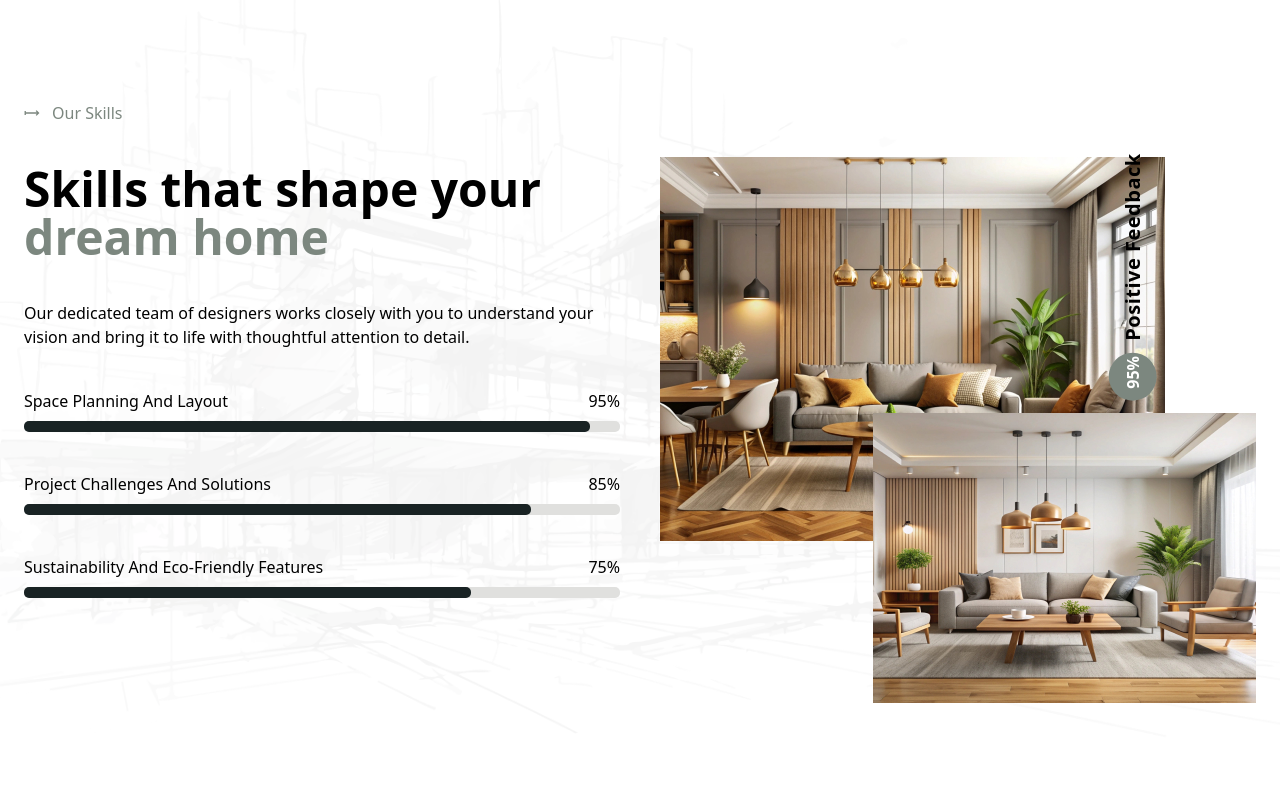
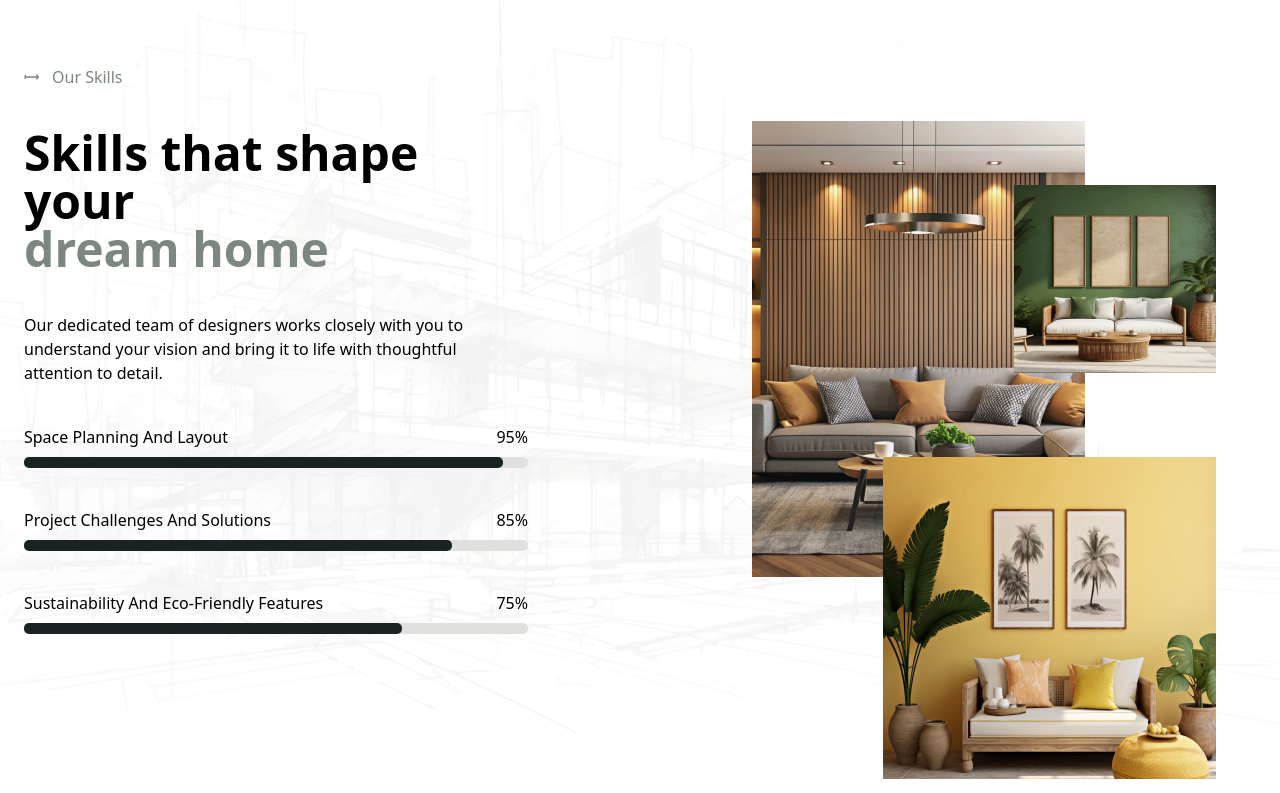
Before and after one commit to Coader-Sasmi/elite_work, a Next.js app: page / in a window 1280 px wide. Shown: the part 5520-6313 px from the top of the page. Built offline with nearby package versions, Linux system fonts and the light colour scheme.

Commit message:
SKills section ongoing

```diff
--- a/src/components/Skills.tsx
+++ b/src/components/Skills.tsx
@@ -22,7 +22,7 @@ export default function Skills() {
   ];
   return (
     <aside
-      className="main-container py-10 flex lg:flex-row items-center flex-col gap-10 lg:h-screen bg-cover bg-center bg-no-repeat"
+      className="main-container py-10 flex lg:flex-row items-center flex-col lg:gap-56 gap-10 lg:h-screen bg-cover bg-center bg-no-repeat"
       style={{ backgroundImage: `url(./skill_bg.png)` }}
     >
       <section className="w-full flex flex-col gap-10 pt-16 md:pt-0">
@@ -55,39 +55,16 @@ export default function Skills() {
           ))}
         </div>
       </section>
-      <section className="relative w-full">
-        <div className="flex ">
-          <img src="./about_img_1.jpg" alt="image" className="" />
-          <div className="absolute hidden md:flex items-center gap-3 -rotate-90 right-0 top-1/4 ">
-            <motion.div
-              whileHover="hover"
-              className="relative rounded-full overflow-hidden p-6 bg-quaternary "
-            >
-              <motion.div
-                className="absolute inset-0 bg-secondary "
-                initial={{ width: "0%" }}
-                variants={{
-                  hover: {
-                    width: "100%",
-                    transition: { duration: 0.4, ease: "easeInOut" },
-                  },
-                }}
-              >
-                <p className="relative z-10 p-3 text-white font-semibold">
-                  95%
-                </p>
-              </motion.div>
-            </motion.div>
-            <p className="text-xl font-semibold tracking-wide">
-              Positive Feedback
-            </p>
+      <section className="relative w-full ">
+        <div className="flex md:flex-row flex-col gap-8">
+          <img src="./skill_1.jpg" alt="image" className="" />
+          <div className="md:absolute lg:right-10 top-[4rem] ">
+            <img src="./skill_2.jpg" alt="image" className="" />
           </div>
         </div>
-        <img
-          src="./about_img_2.jpg"
-          alt="image"
-          className="absolute right-0 top-2/3 w-56 md:w-auto"
-        />
+        <div className="md:absolute lg:right-10 top-2/3 md:w-auto mt-8">
+          <img src="./skill_3.jpg" alt="image" />
+        </div>
       </section>
     </aside>
   );
```
